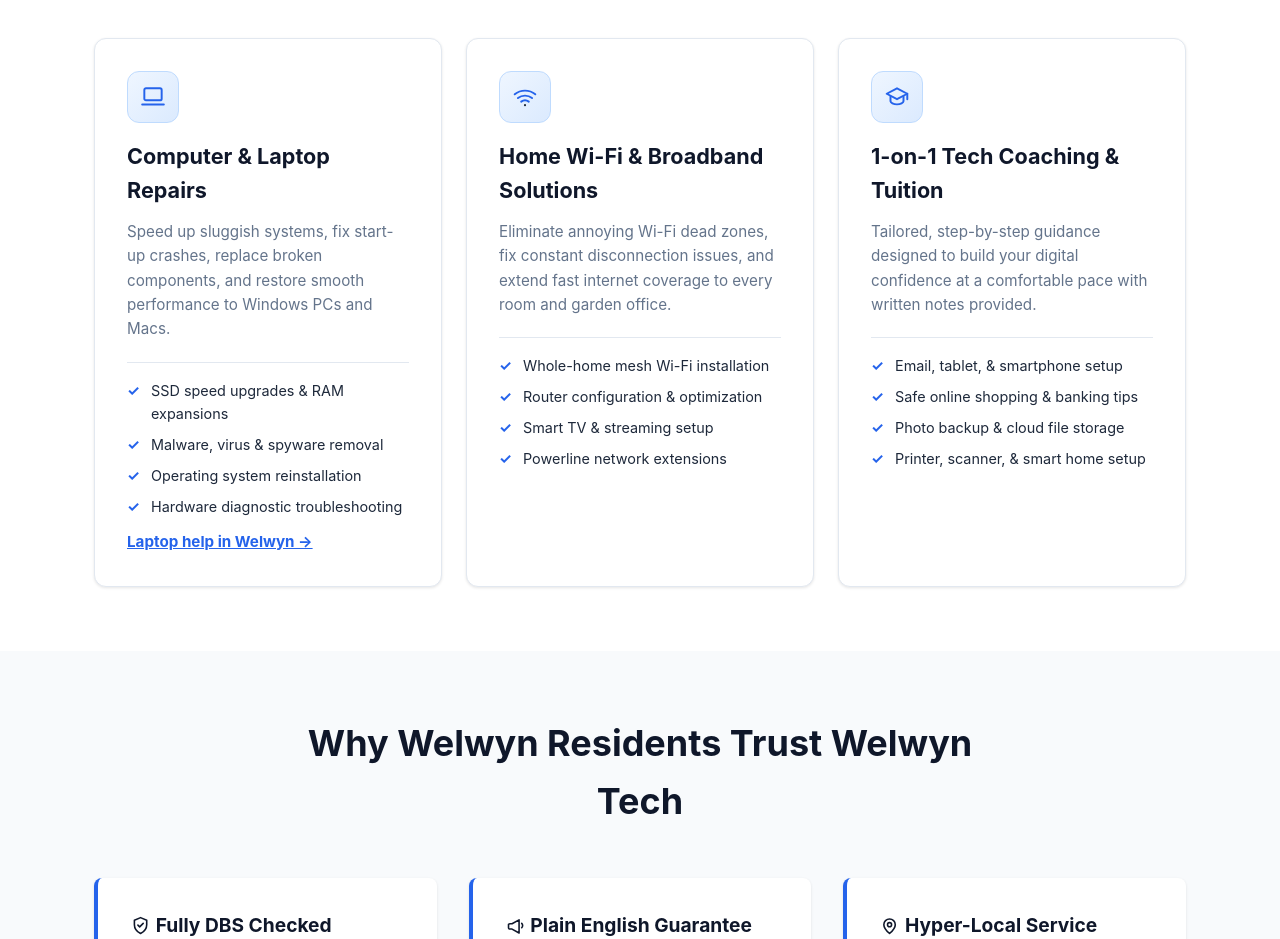
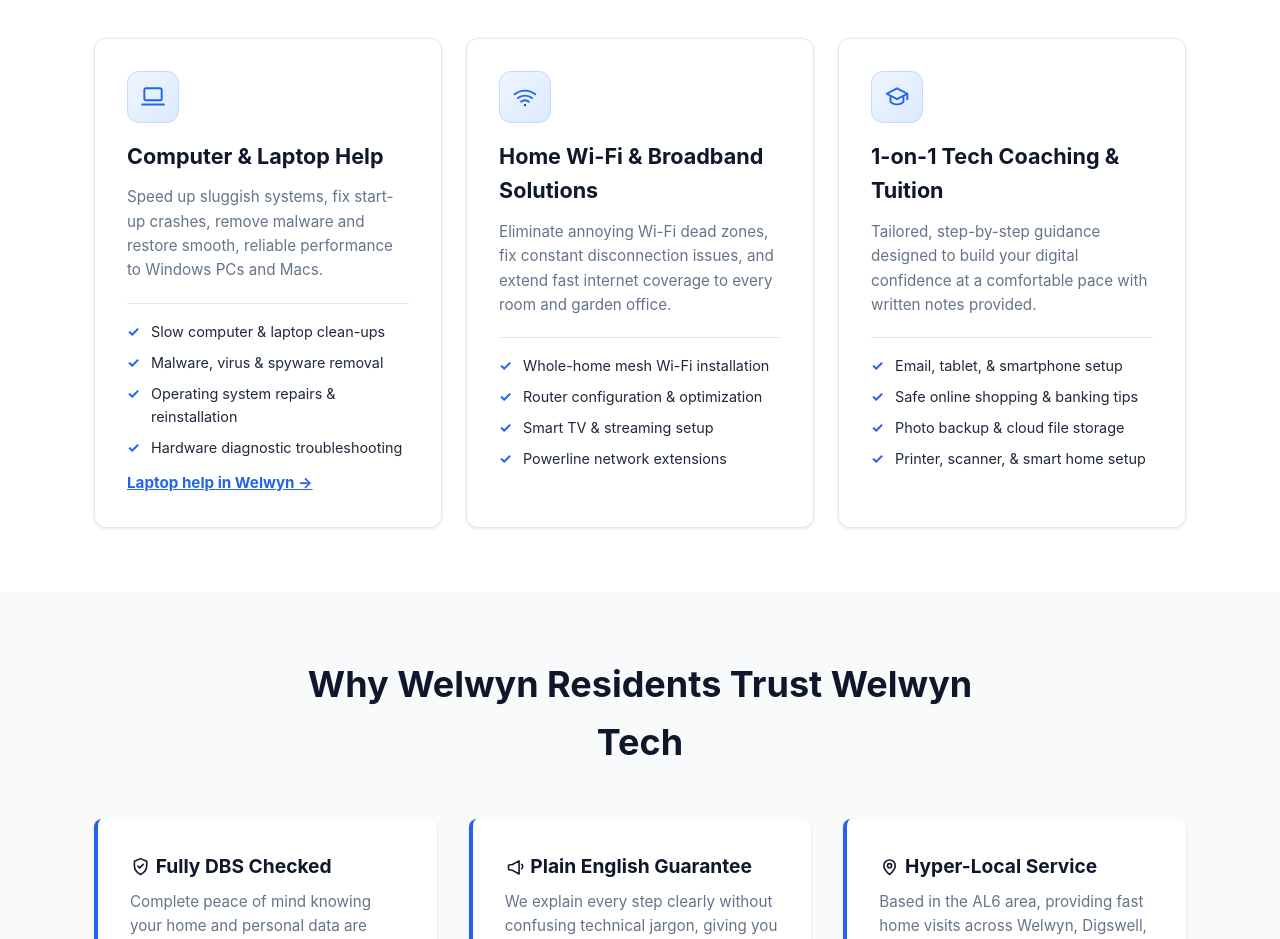
Before and after one commit to Koops1974/Welwyn-IT-Support, a plain HTML site: page home-it-support.html in a window 1280 px wide. Shown: the part 1040-1979 px from the top of the page. Drawn offline with Linux system fonts and the light colour scheme.

Commit message:
Add Codicote page links, testimonials, business details, fix placeholder links and repairs wording

```diff
--- a/home-it-support.html
+++ b/home-it-support.html
@@ -530,12 +530,12 @@
 
                 <article class="card">
                     <div class="icon" aria-hidden="true"><svg viewBox="0 0 24 24" aria-hidden="true"><rect x="4" y="4" width="16" height="11" rx="1.5"/><path d="M2 19h20"/></svg></div>
-                    <h3>Computer & Laptop Repairs</h3>
-                    <p>Speed up sluggish systems, fix start-up crashes, replace broken components, and restore smooth performance to Windows PCs and Macs.</p>
+                    <h3>Computer & Laptop Help</h3>
+                    <p>Speed up sluggish systems, fix start-up crashes, remove malware and restore smooth, reliable performance to Windows PCs and Macs.</p>
                     <ul>
-                        <li>SSD speed upgrades & RAM expansions</li>
+                        <li>Slow computer & laptop clean-ups</li>
                         <li>Malware, virus & spyware removal</li>
-                        <li>Operating system reinstallation</li>
+                        <li>Operating system repairs & reinstallation</li>
                         <li>Hardware diagnostic troubleshooting</li>
                     </ul>
                     <p style="margin-top:12px;margin-bottom:0;">
```
